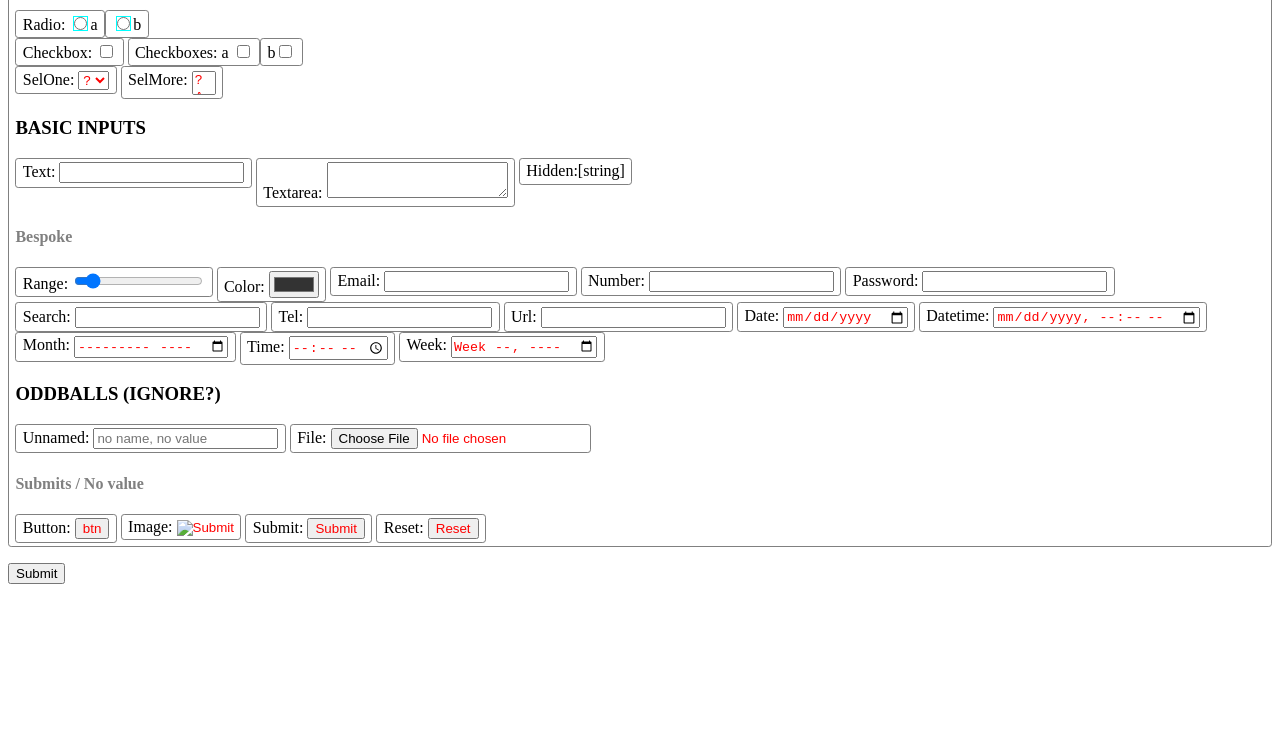
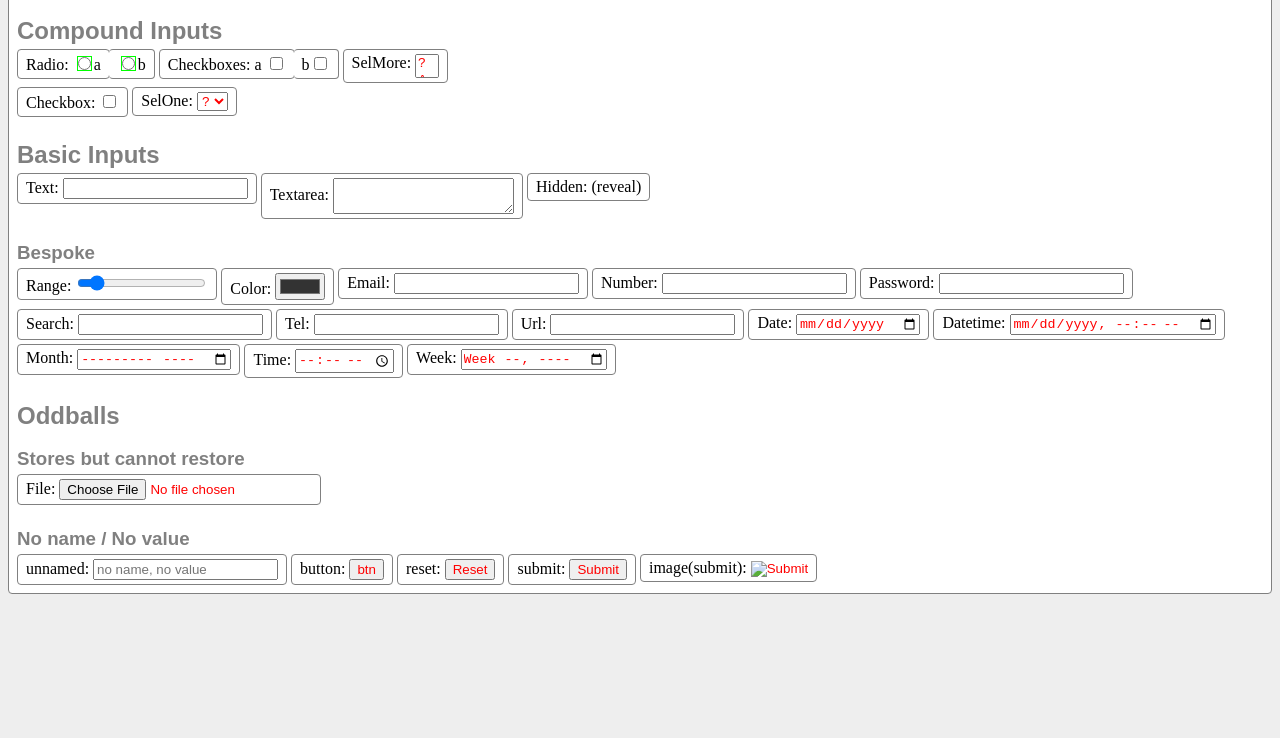
Before and after one commit to dvdrtrgn/formeez, a plain HTML site: page index.html in a window 1280 px wide. Shown: the part 62-800 px from the top of the page. Drawn offline with nearby package versions, Linux system fonts and the light colour scheme.

Commit message:
Make more readable

```diff
--- a/index.html
+++ b/index.html
@@ -6,39 +6,42 @@
 </head>
 
 <body>
+  <h1>Form #Foo
+    <button class="big wrap" form="Foo" type="submit">Submit Foo</button>
+  </h1>
+
   <form id="Foo" class="wrap">
-    <h3>Compound Inputs</h3>
+    <h2>Compound Inputs</h2>
     <label>Radio:
-      <input type="radio" name="Radio" value="a">a </label><label><input type="radio" name="Radio" value="b">b</label>
+      <input type="radio" name="Radio" value="a">a </label><label class="continued"><input type="radio" name="Radio" value="b">b</label>
+    <label>Checkboxes: a
+      <input type="checkbox" name="Checkboxes" value="a"></label><label class="continued">
+      b<input type="checkbox" name="Checkboxes" value="b"></label>
+    <label>SelMore:
+      <select name="SelMore" multiple>
+        <option value="">?</option>
+        <option value="a">A</option>
+        <option value="b">B</option>
+      </select></label>
     <br>
     <label>Checkbox:
-      <input type="checkbox" name="Checkbox"></label>
-    <label>Checkboxes: a
-      <input type="checkbox" name="Checkboxes" value="a"></label><label>
-      b<input type="checkbox" name="Checkboxes" value="b"></label>
-    <br>
+      <input type="checkbox" name="Checkbox" indeterminate></label>
     <label>SelOne:
       <select name="SelOne">
         <option value="">?</option>
         <option value="a">A</option>
         <option value="b">B</option>
       </select></label>
-    <label>SelMore:
-      <select name="SelMore" multiple>
-        <option value="">?</option>
-        <option value="a">A</option>
-        <option value="b">B</option>
-      </select></label>
 
-    <h3>Basic Inputs</h3>
+    <h2>Basic Inputs</h2>
     <label>Text:
       <input type="text" name="Text"> </label>
     <label>Textarea:
       <textarea name="Textarea"></textarea></label>
-    <label>Hidden:[string]
-      <input type="hidden" name="Hidden" value="string"> </label>
+    <label>Hidden:
+      <input type="hidden" name="Hidden" value="string"> (reveal) </label>
 
-    <h4>Bespoke</h4>
+    <h3>Bespoke</h3>
     <label>Range:
       <input type="range" name="Range" value="10"> </label>
     <label>Color:
@@ -48,7 +51,7 @@
     <label>Number:
       <input type="number" name="Number"> </label>
     <label>Password:
-      <input type="password" name="Password"> </label>
+      <input type="password" name="Password" autocomplete> </label>
     <label>Search:
       <input type="search" name="Search"> </label>
     <label>Tel:
@@ -66,26 +69,25 @@
     <label>Week:
       <input type="week" name="Week"> </label>
 
-    <h3>Oddballs (ignore?)</h3>
+    <h2>Oddballs</h2>
 
-    <label>Unnamed:
-      <input data-name="unknown" placeholder="no name, no value"> </label>
+    <h3>Stores but cannot restore</h3>
     <label>File:
       <input type="file" name="File"> </label>
 
-    <h4>Submits / No value</h4>
-    <label>Button:
-      <input type="button" name="Button" value="btn"> </label>
-    <label>Image:
-      <input type="image" name="Image"> </label>
-    <label>Submit:
-      <input type="submit" name="Submit"> </label>
-    <label>Reset:
-      <input type="reset" name="Reset"> </label>
+    <h3>No name / No value</h3>
+    <label>unnamed:
+      <input data-name="unknown" placeholder="no name, no value"> </label>
+    <label>button:
+      <input type="button" noname="Button" value="btn"> </label>
+    <label>reset:
+      <input type="reset" noname="Reset"> </label>
+    <label>submit:
+      <input type="submit" noname="Submit"> </label>
+    <label>image(submit):
+      <input type="image" noname="Image"> </label>
 
   </form>
-
-  <input form="Foo" type="submit">
 
 </body>
 
--- a/main.js
+++ b/main.js
@@ -15,21 +15,29 @@ var API = {
   },
 };
 
+function preTweak() {
+
+  // Q.all('*').forEach(function (ele) {
+  //   ele.indeterminate = true;
+  // });
+
+  Q.all('input[type=hidden]').forEach(function (ele) {
+    ele.parentElement.addEventListener('click', function () {
+      this.firstElementChild.type = 'text';
+    });
+  });
+
+}
+
 function init() {
   var form = Q.one('#Foo');
+  preTweak();
 
   form = AbstractForm.make(form);
 
   Util.export_to({ Main: API, form, Q, Util }, window)
 
   console.table(API);
-
-  Q.all('input[type=hidden]').forEach(function (e) {
-    e.parentElement.addEventListener('click', function () {
-      this.firstElementChild.type = 'text';
-    });
-  });
-
 }
 
 Util.ready(init);
--- a/modules/AbstractForm.js
+++ b/modules/AbstractForm.js
@@ -34,23 +34,18 @@ function readForm(obj) {
   return obj.data = data;
 }
 
-function fillForm(obj) {
+function loadForm(obj) {
   var inputs = obj.inputs;
 
   inputs.forEach(e => {
     var nom = e.name;
     var val = obj.store.data[nom];
-    console.log('fill', nom, val)
+
     e.value = val;
   });
 }
 
 function saveForm(obj) {
-  obj.store.data = obj.readForm();
-  obj.store.save();
-}
-
-function loadForm(obj) {
   obj.store.data = obj.readForm();
   obj.store.save();
 }
@@ -85,7 +80,7 @@ function make(form) {
 
   bindEvents(obj);
   initStorage(obj);
-  fillForm(obj);
+  loadForm(obj);
 
   return obj;
 }
--- a/style.css
+++ b/style.css
@@ -1,21 +1,18 @@
-#__bs_notify__ {
-  display: none !important;
+/*  */
+:root {
+  --gap: 0.25rem;
+  background-color: #eee;
 }
 
-body {
-  --corner: 0.2rem;
+h1, h2, h3 {
+  color: gray;
+  font-family: sans-serif;
+  margin-bottom: var(--gap);
 }
 
-h3 {
-  text-transform: uppercase;
-}
-h4 {
-  color: gray;
-}
-
-form input,
-form select,
-form textarea {
+input,
+select,
+textarea {
   color: red;
 }
 select[multiple] {
@@ -26,19 +23,40 @@ select[multiple] {
 select[multiple]:focus {
   height: auto;
 }
+textarea {
+  vertical-align: middle;
+}
+
+label.continued {
+  border-left: none;
+  margin-left: -1px;
+}
 
 .wrap,
 label {
+  background-color: white;
   border: 1px solid gray;
-  border-radius: var(--corner);
+  border-radius: var(--gap);
   display: inline-block;
-  padding: var(--corner) calc(var(--corner) * 2);
+  margin-bottom: var(--gap);
+  padding: var(--gap) calc(var(--gap) * 2);
   vertical-align: top;
 }
 
+/* flag this elusive state, if possible */
 :indeterminate {
-  border: 1px solid red;
-  outline-color: aqua;
+  border: 1px solid lime;
+  outline-color: lime;
   outline-style: solid;
   outline-width: 1px;
 }
+
+/* fancy stuff */
+
+.big {
+  font-size: 1.5rem;
+}
+
+#__bs_notify__ {
+  /* display: none !important; */
+}
```
